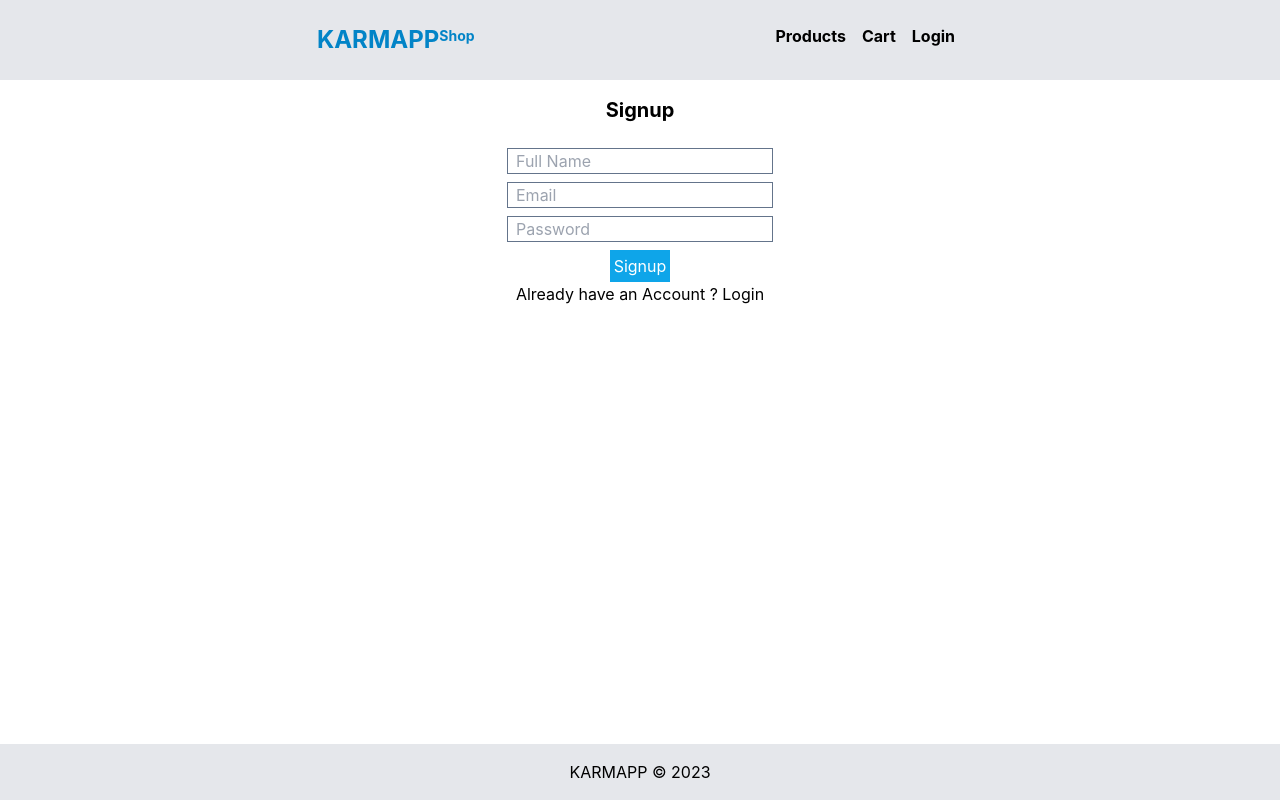
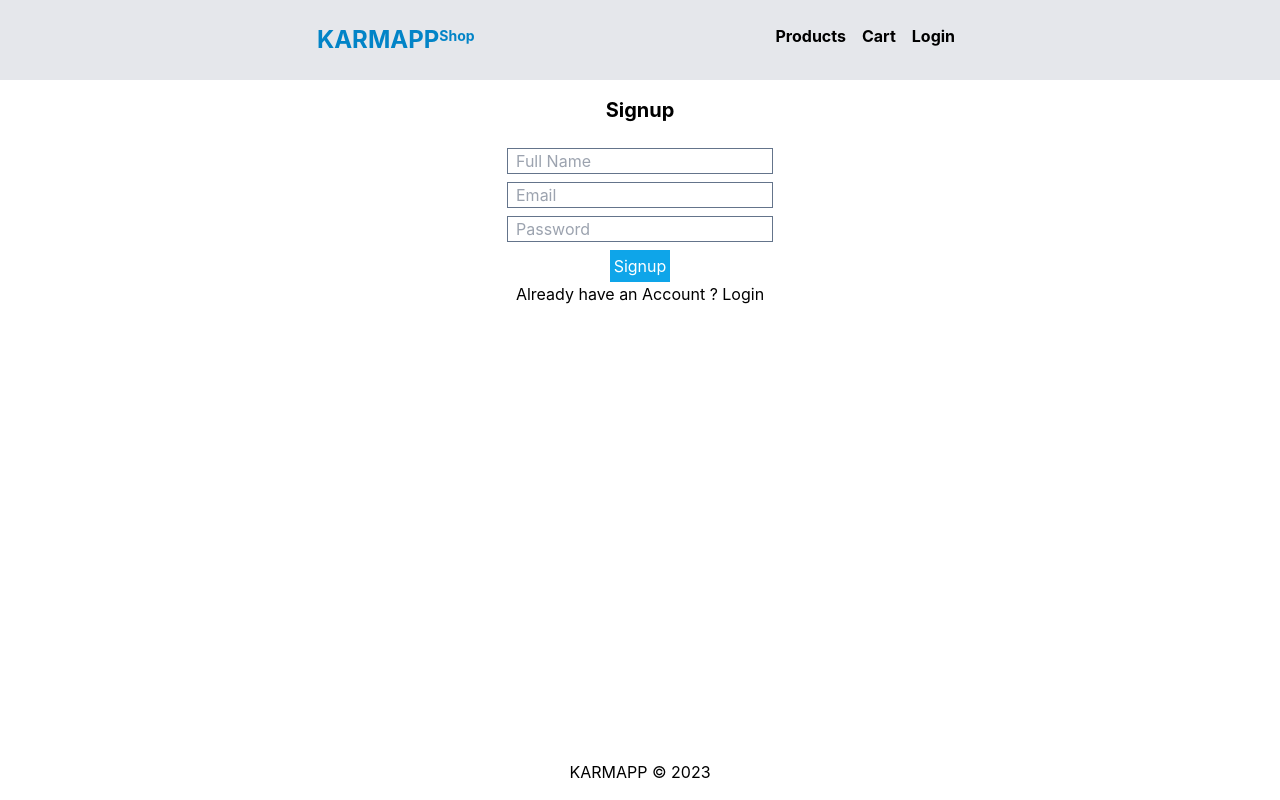
Before and after one commit to ranjit-t/fullstack-ecommerce, a React (Create React App) app in the folder frontend/: page /signup in a window 1280 px wide. Built offline with nearby package versions, Linux system fonts and the light colour scheme.

Commit message:
user authentication

```diff
--- a/frontend/src/Components/Footer.js
+++ b/frontend/src/Components/Footer.js
@@ -2,7 +2,7 @@ import React from "react";
 
 export default function Footer() {
   return (
-    <div className="absolute bottom-0 w-full mt-10  bg-gray-200">
+    <div className="absolute bottom-0 w-full mt-10 ">
       <div className="flex flex-col justify-center items-center my-4">
         <p>KARMAPP © 2023</p>
       </div>
--- a/frontend/src/Pages/Cart.js
+++ b/frontend/src/Pages/Cart.js
@@ -53,7 +53,7 @@ export default function Cart() {
                   <img src={item.image} alt={item.name} width="100px" />{" "}
                   <p>{item.name.slice(0, 30)}...</p>
                 </td>
-                <td className="w-1/3 text-center">{item.price}</td>
+                <td className="w-1/3 text-center">{item.price} €</td>
                 <td className="w-1/3 text-center">{item.quantity}</td>
               </tr>
             );
--- a/frontend/src/Pages/EachProduct.js
+++ b/frontend/src/Pages/EachProduct.js
@@ -47,7 +47,7 @@ export default function EachProduct() {
     );
   }
   return (
-    <div className="flex flex-col items-center justify-center gap-y-8">
+    <div className="flex flex-col items-center justify-center gap-y-8 pb-4">
       <p className="mt-4 text-2xl font-bold">{prod.name}</p>
       <img src={prod.image} alt={prod.name} width="400px" height="400px" />
       <p className="text-xl">
--- a/frontend/src/Pages/Products.js
+++ b/frontend/src/Pages/Products.js
@@ -79,7 +79,7 @@ export default function Products() {
                 </span>
               </p>
               <button
-                className="bg-sky-400 p-1 text-white"
+                className="bg-sky-400 p-1 text-white active:bg-sky-600"
                 onClick={() => {
                   // alert("hello");
                   const productToAdd = products.filter(
```
